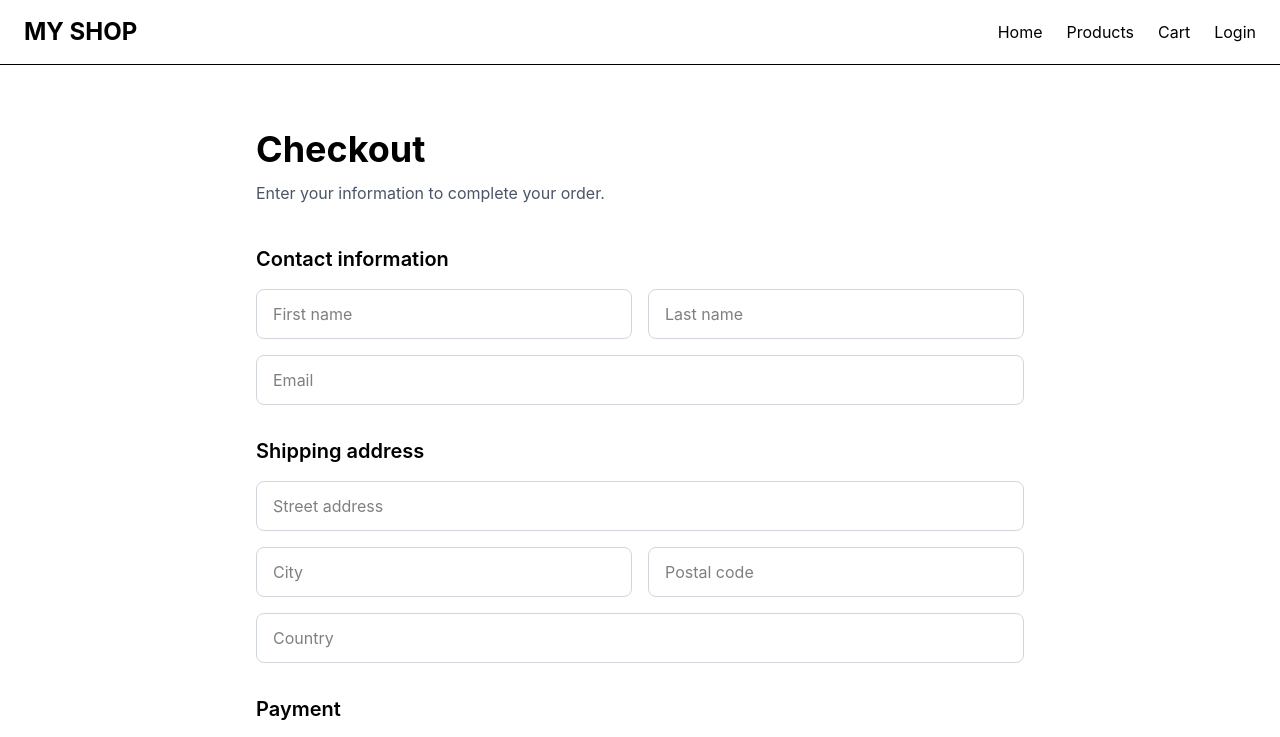
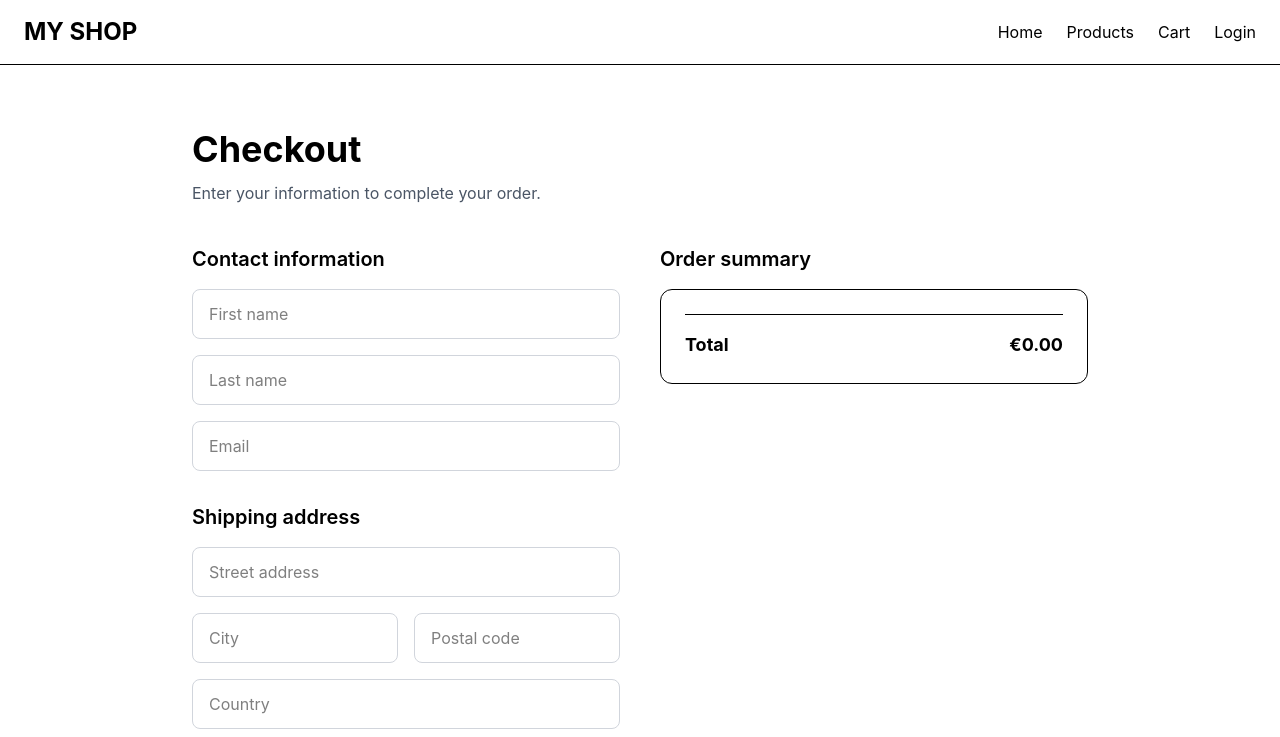
Before and after one commit to markmykytenko08-beep/my-shop-commerce, a React (Vite) app in the folder client/: page /checkout in a window 1280 px wide. Shown: the top 737 px of the page. Built offline with nearby package versions, Linux system fonts and the light colour scheme.

Commit message:
connect checkout with cart

```diff
--- a/client/src/pages/Checkout.tsx
+++ b/client/src/pages/Checkout.tsx
@@ -1,11 +1,19 @@
 import Container from "../components/Container";
 import Button from "../components/Button";
+import { useCartStore } from "../store/cartStore";
 
 function Checkout() {
+  const items = useCartStore((state) => state.items);
+
+  const total = items.reduce(
+    (sum, item) => sum + item.price * item.quantity,
+    0
+  );
+
   return (
     <section className="py-16">
       <Container>
-        <div className="mx-auto max-w-3xl">
+        <div className="mx-auto max-w-4xl">
           <h1 className="text-4xl font-bold">
             Checkout
           </h1>
@@ -14,29 +22,30 @@ function Checkout() {
             Enter your information to complete your order.
           </p>
 
-          <form className="mt-10 space-y-8">
+          <div className="mt-10 grid gap-10 md:grid-cols-2">
+            <form className="space-y-8">
               <div>
                 <h2 className="mb-4 text-xl font-semibold">
                   Contact information
                 </h2>
 
-              <div className="grid gap-4 md:grid-cols-2">
+                <div className="space-y-4">
                   <input
                     type="text"
                     placeholder="First name"
-                  className="rounded-lg border border-gray-300 px-4 py-3 outline-none focus:border-black"
+                    className="w-full rounded-lg border border-gray-300 px-4 py-3 outline-none focus:border-black"
                   />
 
                   <input
                     type="text"
                     placeholder="Last name"
-                  className="rounded-lg border border-gray-300 px-4 py-3 outline-none focus:border-black"
+                    className="w-full rounded-lg border border-gray-300 px-4 py-3 outline-none focus:border-black"
                   />
 
                   <input
                     type="email"
                     placeholder="Email"
-                  className="rounded-lg border border-gray-300 px-4 py-3 outline-none focus:border-black md:col-span-2"
+                    className="w-full rounded-lg border border-gray-300 px-4 py-3 outline-none focus:border-black"
                   />
                 </div>
               </div>
@@ -95,6 +104,51 @@ function Checkout() {
                 Place Order
               </Button>
             </form>
+
+            <div>
+              <h2 className="mb-4 text-xl font-semibold">
+                Order summary
+              </h2>
+
+              <div className="space-y-4 rounded-xl border p-6">
+                {items.map((item) => (
+                  <div
+                    key={item.id}
+                    className="flex items-center gap-4"
+                  >
+                    <img
+                      src={item.image}
+                      alt={item.name}
+                      className="h-16 w-16 rounded-lg object-cover"
+                    /><div className="flex-1">
+                      <p className="font-medium">
+                        {item.name}
+                      </p>
+
+                      <p className="text-sm text-gray-500">
+                        Quantity: {item.quantity}
+                      </p>
+                    </div>
+
+                    <p className="font-medium">
+                      €
+                      {(item.price * item.quantity).toFixed(2)}
+                    </p>
+                  </div>
+                ))}
+
+                <div className="border-t pt-4">
+                  <div className="flex justify-between text-lg font-bold">
+                    <span>Total</span>
+
+                    <span>
+                      €{total.toFixed(2)}
+                    </span>
+                  </div>
+                </div>
+              </div>
+            </div>
+          </div>
         </div>
       </Container>
     </section>
```
Lines whose indentation alone changed are shown as unchanged.
